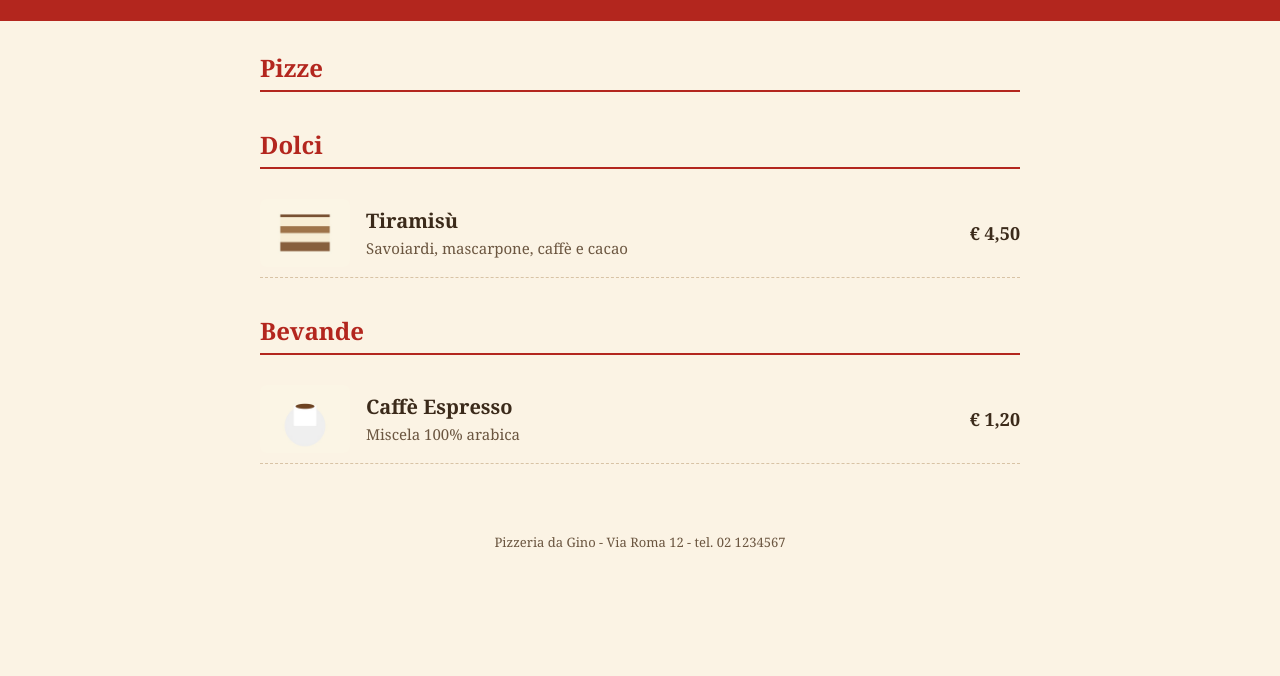
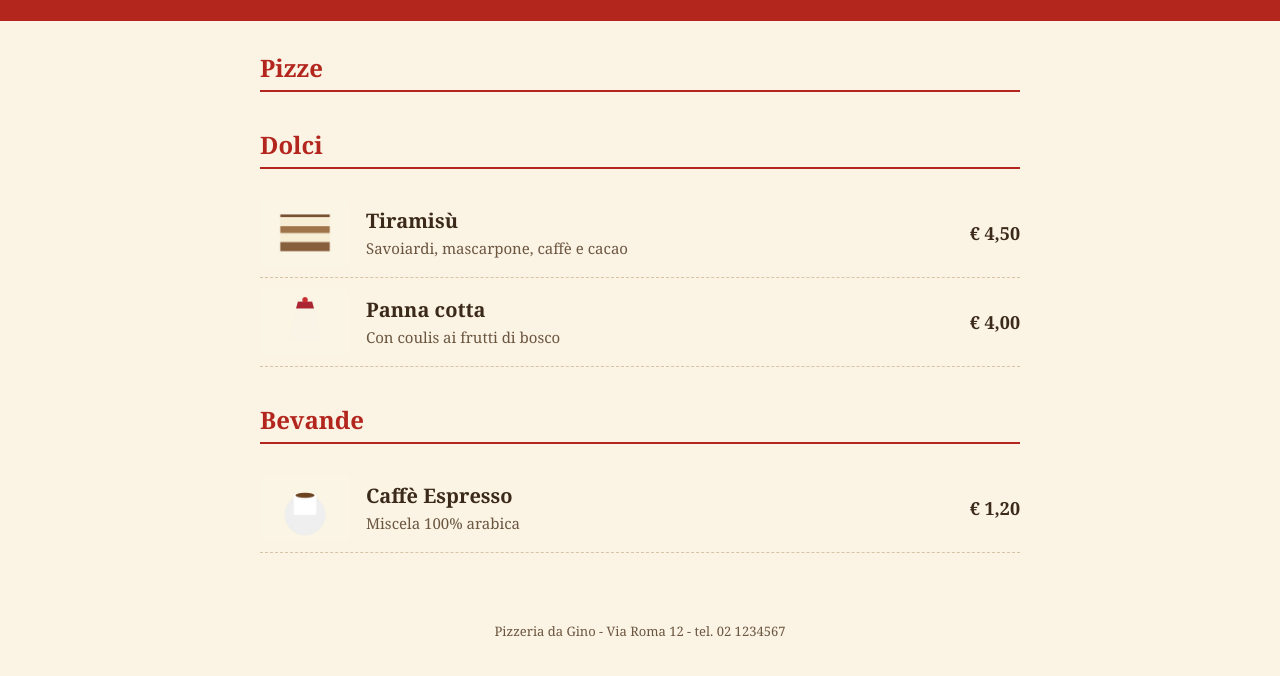
Before and after one commit to thomas-addamo/pizzeriaWeb, a plain HTML site: page index.html in a window 1280 px wide. Shown: the part 110-786 px from the top of the page. Drawn offline with Linux system fonts and the light colour scheme.

Commit message:
svi-B aggiunto II item menu dolci

```diff
--- a/index.html
+++ b/index.html
@@ -28,6 +28,14 @@
           </div>
           <span class="prezzo">€ 4,50</span>
         </div>
+        <div class="item">
+          <img src="img/dolce2.jpg" alt="Panna cotta">
+          <div class="descrizione">
+            <h3>Panna cotta</h3>
+            <p>Con coulis ai frutti di bosco</p>
+          </div>
+          <span class="prezzo">€ 4,00</span>
+        </div>
       </div>
 
       <div class="sezione" id="bevande">
```
Also changed, not shown: img/dolce2.jpg (added).
